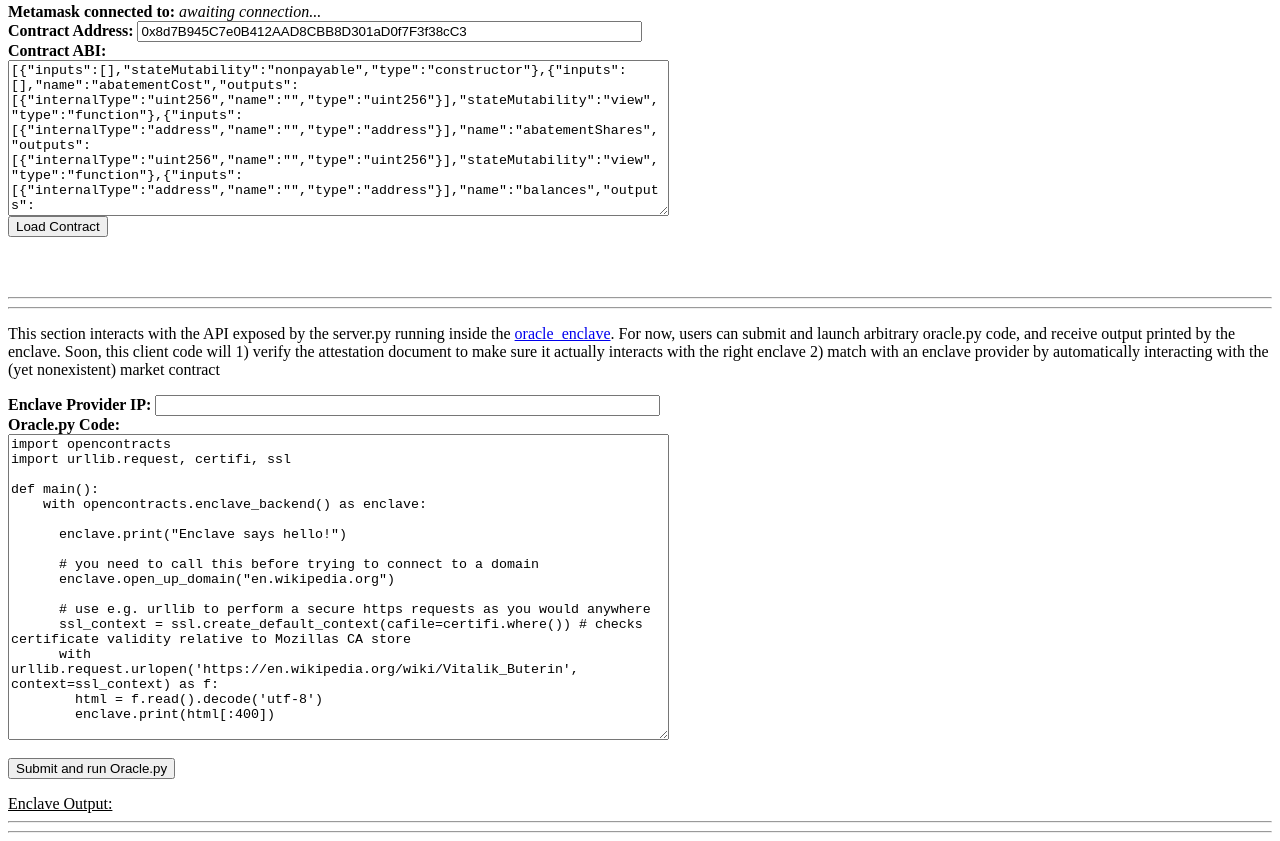
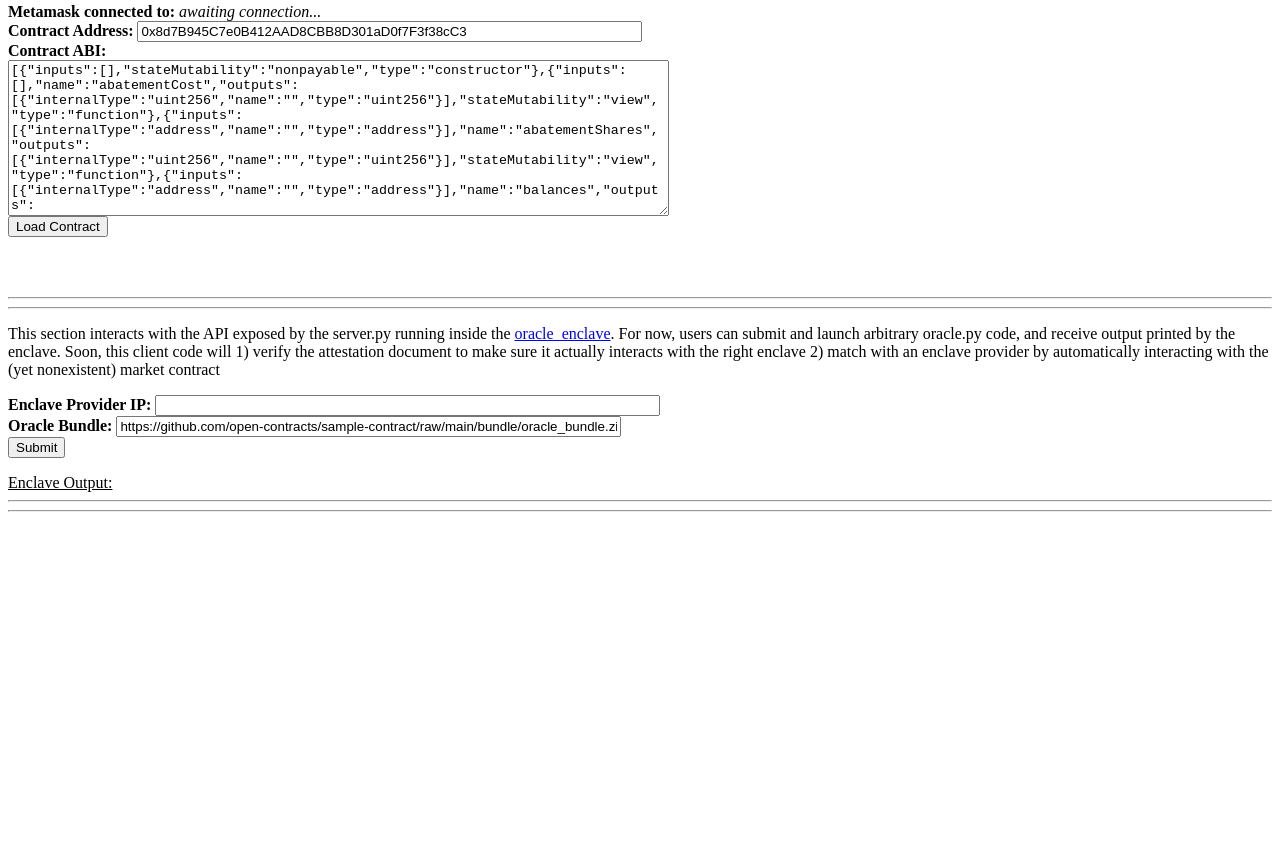
Before and after one commit to open-contracts/old, a plain HTML site: page index.html in a window 1280 px wide. Shown: the part 319-1160 px from the top of the page. After the commit the page ends 839 px from the top, so only its background shows below. Drawn offline with nearby package versions, Linux system fonts and the light colour scheme.

Commit message:
replaced oracleCode with getOracleCode in connectEnclave

```diff
--- a/index.html
+++ b/index.html
@@ -59,38 +59,9 @@ Soon, this client code will
 	<input id="enclaveProviderIP" type="text" value="127.0.0.1" size="60" />
 	<script type="text/javascript">document.getElementById("enclaveProviderIP").value = new URLSearchParams(window.location.search).get("enclaveProviderIP")</script>
 	<br />
-	<label for="oracleCode"><b>Oracle.py Code:</b></label><br>
-	<textarea id="oracleCode" rows="20" cols="80">
-import opencontracts
-import urllib.request, certifi, ssl
-
-def main():
-    with opencontracts.enclave_backend() as enclave:
-
-      enclave.print("Enclave says hello!")
-
-      # you need to call this before trying to connect to a domain
-      enclave.open_up_domain("en.wikipedia.org")
-
-      # use e.g. urllib to perform a secure https requests as you would anywhere
-      ssl_context = ssl.create_default_context(cafile=certifi.where()) # checks certificate validity relative to Mozillas CA store
-      with urllib.request.urlopen('https://en.wikipedia.org/wiki/Vitalik_Buterin', context=ssl_context) as f:
-        html = f.read().decode('utf-8')
-        enclave.print(html[:400])
-
-      # sign the data using the enclave public key, for verification in solidity
-      signature = enclave.sign(html[:400].encode(), types=("bytes",))
-      enclave.print(signature)
-
-      # starts an interactive chrome session at http://<EC2_IP>:14500
-      # (en.wikipedia.org is still the only open domain)
-      html = enclave.interactive_session(url='en.wikipedia.org', instructions="Do the thing then push the button.", tcp_port=14500)
-      enclave.print(html[:400])
-
-if __name__ == '__main__':
-    main()
-	</textarea><br><br>
-	<input type="submit" value="Submit and run Oracle.py" onclick="connectEnclave()">
+	<label for="oracleBundle"><b>Oracle Bundle:</b></label>
+    <input id="oracleBundle" type="text" value="https://github.com/open-contracts/sample-contract/raw/main/bundle/oracle_bundle.zip" size="60" /><br>
+	<input type="submit" value="Submit" onclick="connectEnclave()">
 </form>
 <u>Enclave Output:</u><br>
 <hr>
--- a/main.js
+++ b/main.js
@@ -119,6 +119,12 @@ function b64Url2Buff(b64urlstring) {
   }));
 }
 
+function bufferToBase64(buffer) {
+    return btoa(new Uint8Array(buffer).reduce((data, byte)=> {
+      return data + String.fromCharCode(byte);
+    }, ''));
+}
+
 
 const rootcert = `-----BEGIN CERTIFICATE-----
 MIICETCCAZagAwIBAgIRAPkxdWgbkK/hHUbMtOTn+FYwCgYIKoZIzj0EAwMwSTEL
@@ -198,9 +204,17 @@ async function decrypt(AESkey, json) {
     return JSON.parse(new TextDecoder().decode(decrypted));
 }
 
+async function getOracleCode() {
+    var oracleBundleLink = $('#oracleBundle').val();
+    var oracleUrl = new URL(oracleBundleLink);
+    var response = await fetch(oracleUrl, {"method": "GET"})
+    var buffer = response.arrayBuffer();
+    return bufferToBase64(buffer);
+}
+
 function connectEnclave() {
     var enclaveProviderIP = $('#enclaveProviderIP').val();
-    var oracleCode =  $('#oracleCode').val();
+    // var oracleCode =  getOracleString(); // $('#oracleCode').val();
     var trusted_connection = false;
     console.log("wss://" + enclaveProviderIP + ":8080/")
     var ws = new WebSocket("wss://" + enclaveProviderIP + ":8080/");
@@ -216,7 +230,7 @@ function connectEnclave() {
         if (data['fname'] == "attestation") {
             [ETHkey, AESkey, encryptedAESkey] = await extractContentIfValid(data['attestation']);
             ws.send(JSON.stringify({fname: 'submit_AES', encrypted_AES: encryptedAESkey}));
-            ws.send(JSON.stringify(await encrypt(AESkey, {fname: 'submit_oracle', fileContents: oracleCode})));
+            ws.send(JSON.stringify(await encrypt(AESkey, {fname: 'submit_oracle', fileContents: await getOracleCode()})));
             ws.send(JSON.stringify(await encrypt(AESkey, {fname: 'run_oracle'})));
         }
 	if (data['fname'] == 'encrypted') {
```
